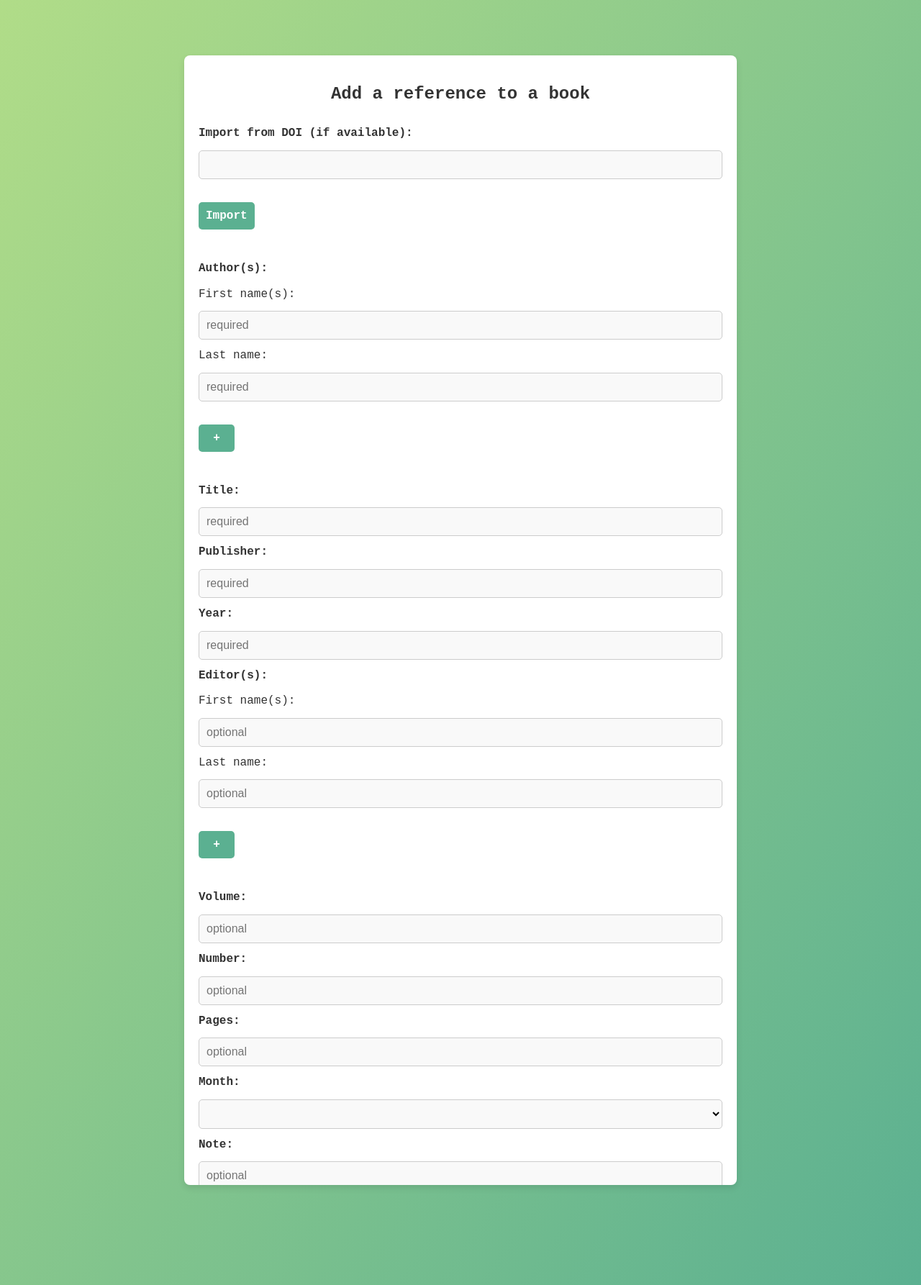
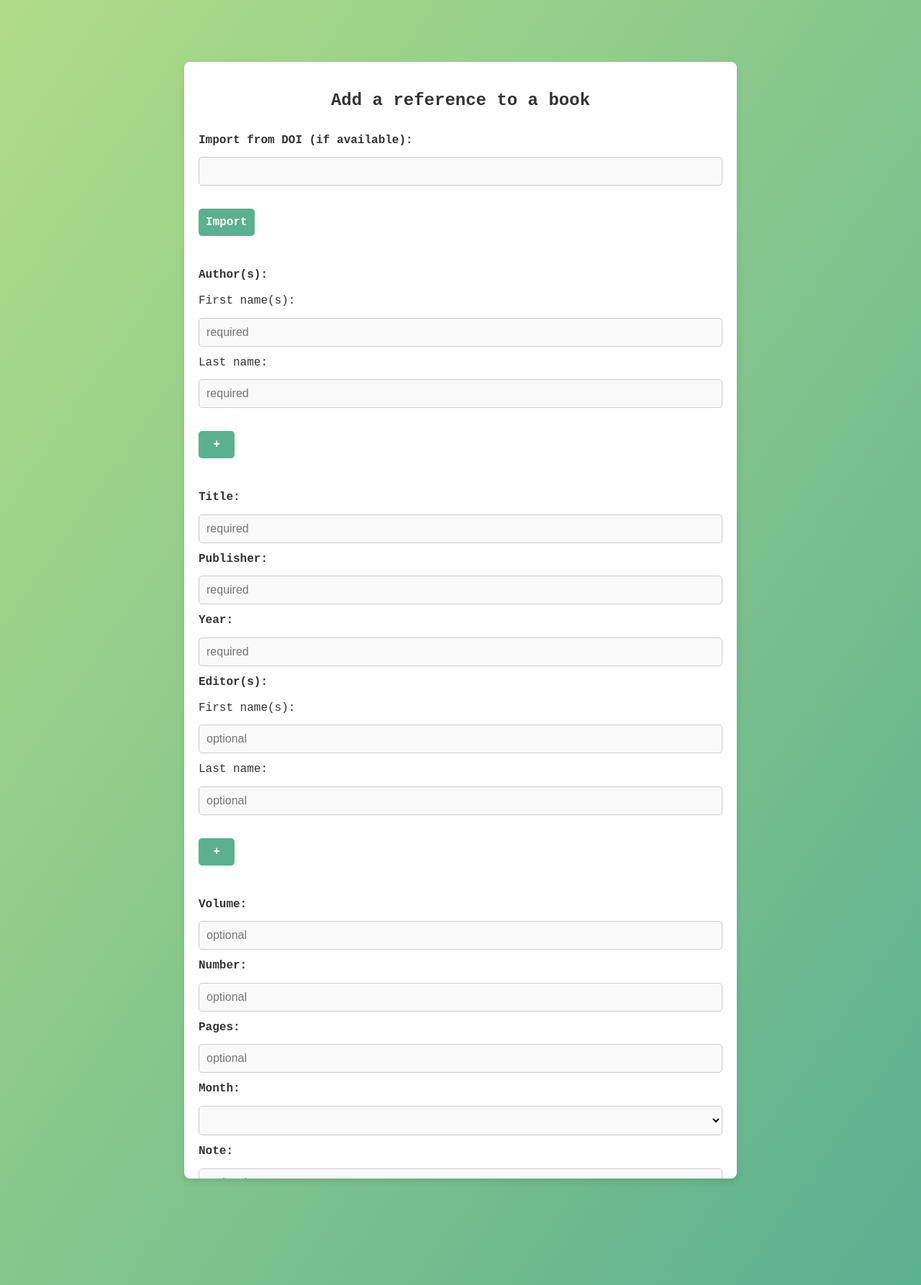
Before and after one commit to KaEerola/IceLime, a Flask app: page /add_book in a window 1280 px wide. Shown: the part 62-1848 px from the top of the page at 72% size. Run offline with Flask 3, Linux system fonts and the light colour scheme.

Commit message:
add more css

```diff
--- a/src/static/styles.css
+++ b/src/static/styles.css
@@ -164,6 +164,7 @@ a {
 .container {
   width: 60vw;
   max-width: 1200px;
+  max-height: 80vh;
   display: flex;
   flex-direction: column;
   align-items: left;
@@ -182,7 +183,8 @@ a {
 }
 
 .container h2 {
-  margin: auto;
+  margin-top: 20px;
+  text-align: center;
 }
 
 
@@ -199,9 +201,14 @@ a {
 
 /* Lomakkeen kontaineri */
 .input-form {
-  height: 85vh;
   width: 60vw;
   max-width: 1200px;
+  max-height: 84vh;
+  display: flex;
+  flex-direction: column;
+  align-items: left;
+  justify-content: left;
+  text-align: left;
   margin: 0 auto;
   padding: 20px;
   background-color: #fff;
@@ -219,9 +226,11 @@ a {
   text-align: left; /* Tekstit tasattu vasemmalle */
 }
 
+
 .input-form h2 {
   color: #333333;
   text-align: center;
+  margin-top: 20px;
 }
 
 .input-form p {
```
